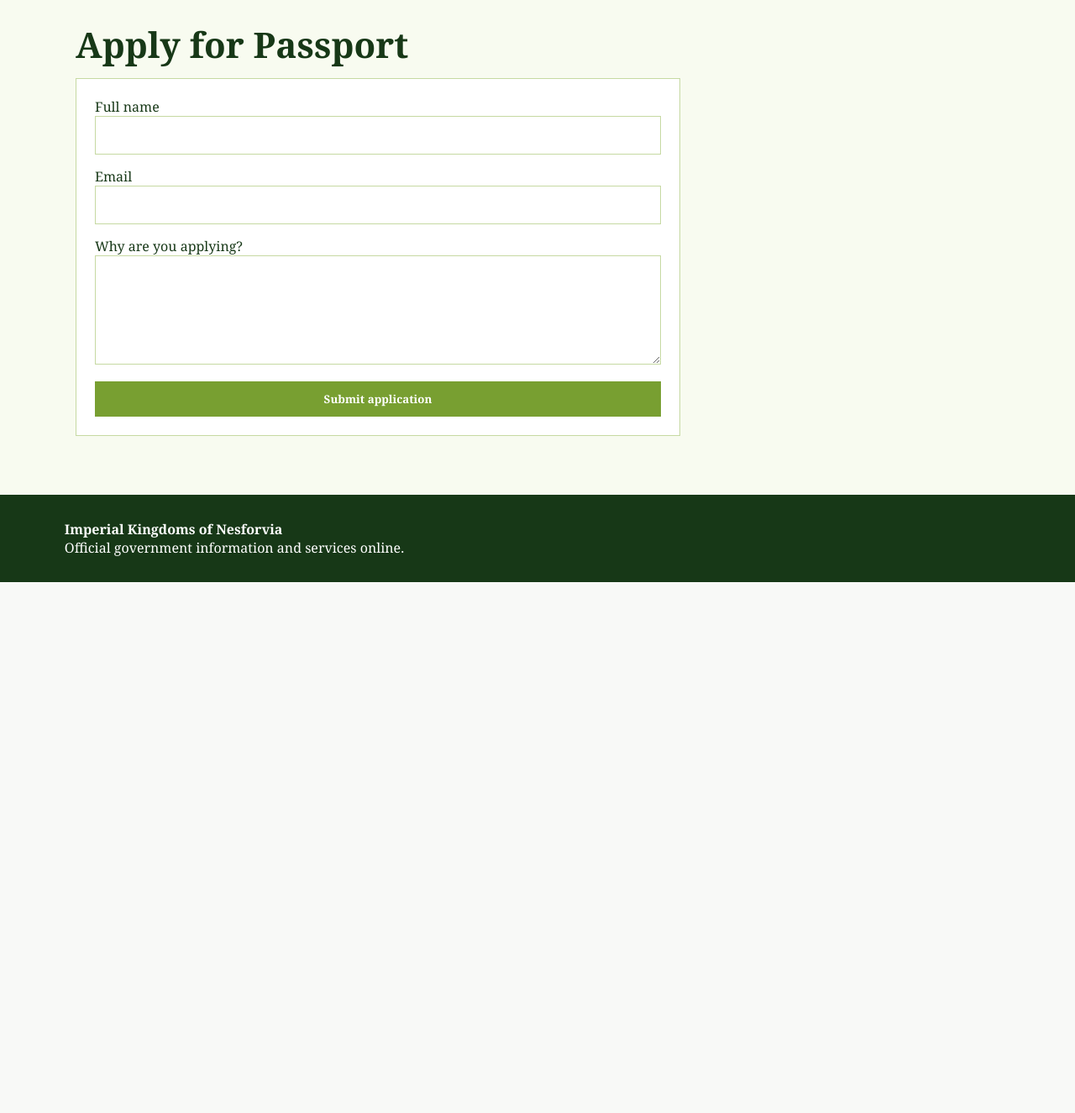
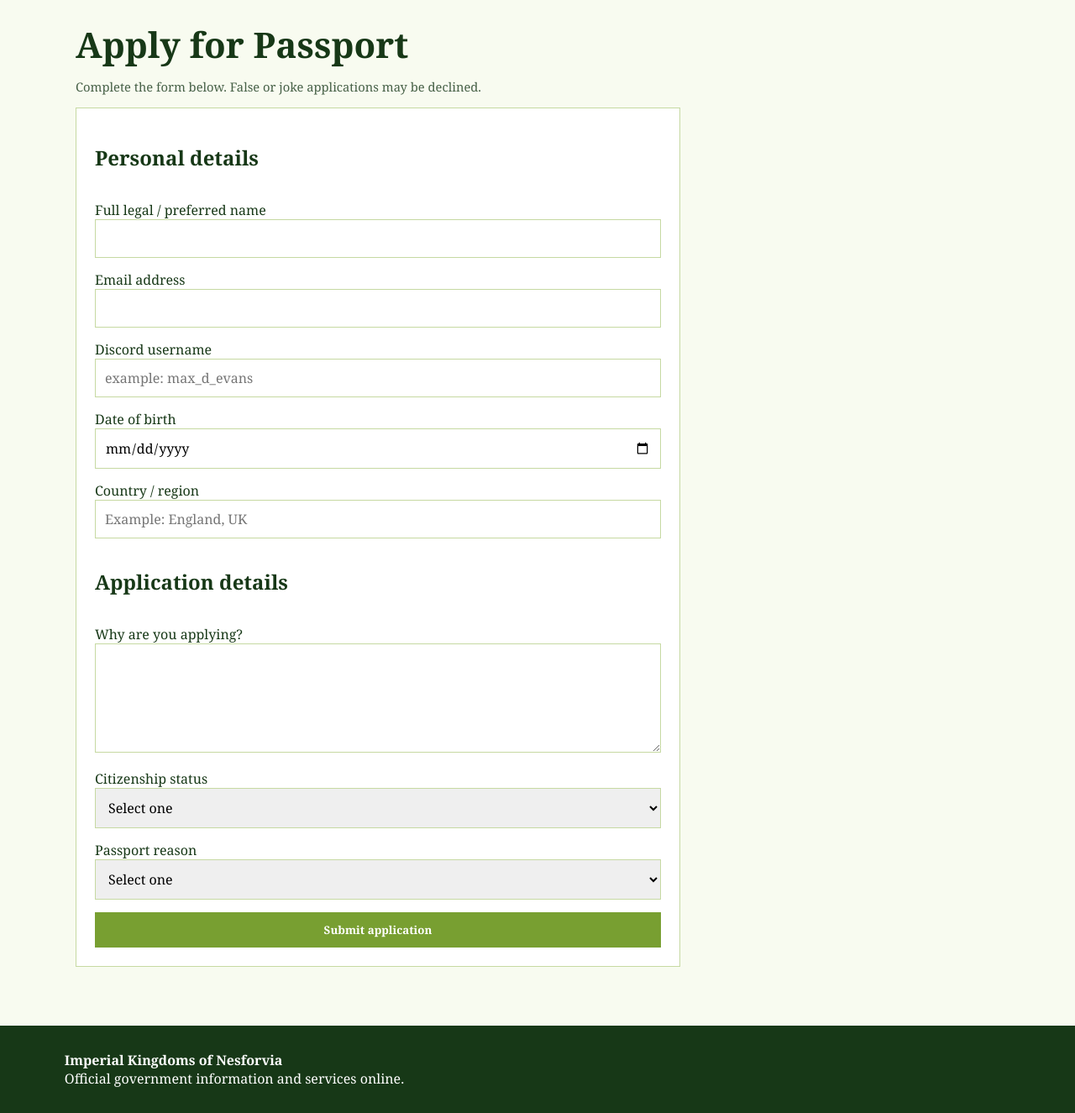
Before and after one commit to nesforvia/nesforvia-backend, a Flask app: page /passport in a window 1280 px wide. Shown: the part 127-1452 px from the top of the page at 84% size. Before the commit the page ends 820 px from the top, so only its background shows below. Run offline with Flask 3, Linux system fonts and the light colour scheme; data comes from the database, SQL or seed files in the repository.

Commit message:
Update apply.html

```diff
--- a/templates/apply.html
+++ b/templates/apply.html
@@ -4,24 +4,85 @@
 
 <h1>Apply for {{ kind|title }}</h1>
 
+<p class="meta">
+    Complete the form below. False or joke applications may be declined.
+</p>
+
 <form method="post" action="{{ url_for(kind) }}" class="form">
 
+    <h2>Personal details</h2>
+
     <label>
-        Full name
+        Full legal / preferred name
         <input name="name" required>
     </label>
 
     <label>
-        Email
+        Email address
         <input name="email" type="email" required>
     </label>
+
+    <label>
+        Discord username
+        <input name="discord" placeholder="example: max_d_evans">
+    </label>
+
+    <label>
+        Date of birth
+        <input name="dob" type="date">
+    </label>
+
+    <label>
+        Country / region
+        <input name="region" placeholder="Example: England, UK">
+    </label>
+
+    <h2>Application details</h2>
 
     <label>
         Why are you applying?
         <textarea name="reason" required></textarea>
     </label>
 
-    <button>Submit application</button>
+    {% if kind == "citizenship" %}
+        <label>
+            What can you contribute to Nesforvia?
+            <textarea name="contribution" placeholder="Community work, activity, ideas, design, diplomacy, etc."></textarea>
+        </label>
+
+        <label>
+            Do you agree to follow Nesforvian laws and government decisions?
+            <select name="agreement" required>
+                <option value="">Select one</option>
+                <option value="Yes">Yes</option>
+                <option value="No">No</option>
+            </select>
+        </label>
+    {% endif %}
+
+    {% if kind == "passport" %}
+        <label>
+            Citizenship status
+            <select name="citizenship_status" required>
+                <option value="">Select one</option>
+                <option value="Current Nesforvian citizen">Current Nesforvian citizen</option>
+                <option value="Citizenship application pending">Citizenship application pending</option>
+                <option value="Not yet a citizen">Not yet a citizen</option>
+            </select>
+        </label>
+
+        <label>
+            Passport reason
+            <select name="passport_reason" required>
+                <option value="">Select one</option>
+                <option value="First passport">First passport</option>
+                <option value="Replacement passport">Replacement passport</option>
+                <option value="Updated details">Updated details</option>
+            </select>
+        </label>
+    {% endif %}
+
+    <button type="submit">Submit application</button>
 
 </form>
 
```
